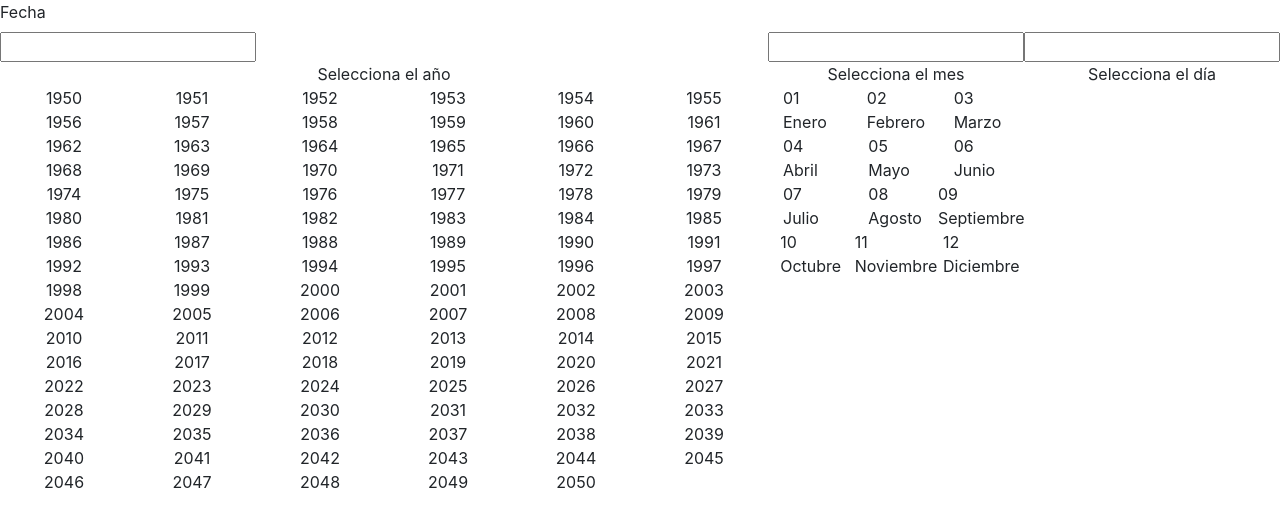
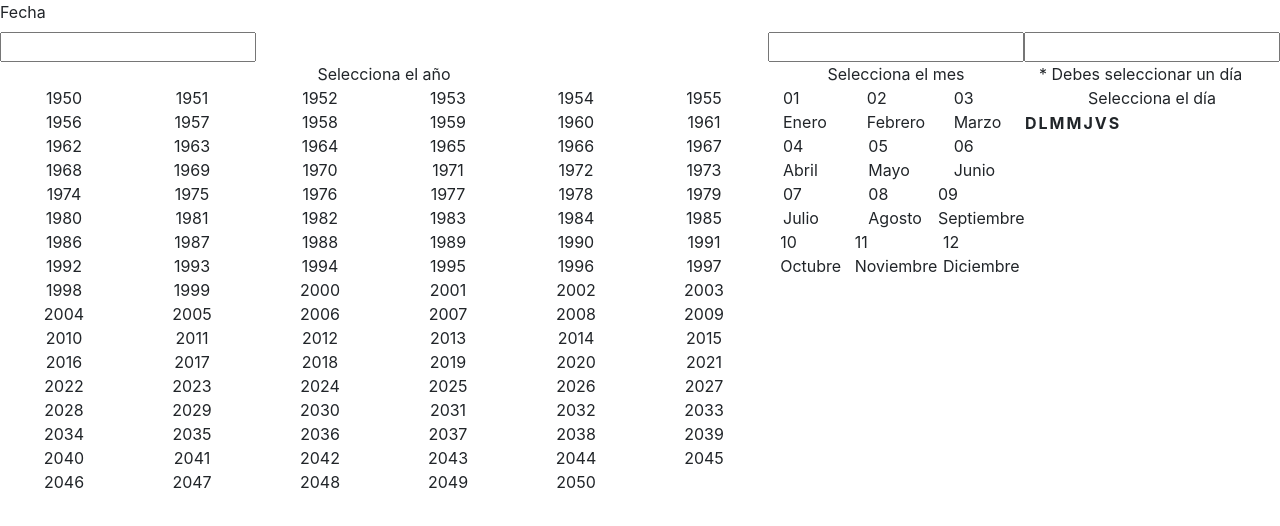
Before and after one commit to jarivera94/GingerDate, an Angular app: page / in a window 1280 px wide. Shown: the top 526 px of the page. Built offline with nearby package versions, Linux system fonts and the light colour scheme.

Commit message:
Add text day with calendar

```diff
--- a/src/app/app.component.html
+++ b/src/app/app.component.html
@@ -1,2 +1,2 @@
 <router-outlet></router-outlet>
-<app-ginger-date-picker [title]="'Fecha'"></app-ginger-date-picker>
+<app-ginger-date-picker #gingerDatePicker [title]="'Fecha'"></app-ginger-date-picker>
--- a/src/app/app.component.ts
+++ b/src/app/app.component.ts
@@ -1,7 +1,7 @@
-import { Component } from '@angular/core';
-import {GingerDateYearService} from './core/services/ginger-date-year.service';
-import {GingerDateMonthService} from './core/services/ginger-date-month.service';
-import {GingerDateDayService} from './core/services/ginger-date-day.service';
+import { Component, ViewChild } from '@angular/core';
+
+import { GingerDatePickerComponent } from './design/groups/ginger-date-picker/ginger-date-picker.component';
+
 @Component({
   selector: 'app-root',
   templateUrl: './app.component.html',
@@ -9,29 +9,8 @@ import {GingerDateDayService} from './core/services/ginger-date-day.service';
 })
 
 export class AppComponent {
-  title = 'GingerDate';
-  private years:  number[];
-  private months: any[];
-  private indexYear ;
-  private indexMonth;
-  constructor(
-    private gingerDateYearService: GingerDateYearService,
-    private gingerDateMonthService: GingerDateMonthService,
-    private gingerDateDayService: GingerDateDayService
-    ) {
 
-  }
+  @ViewChild('gingerDatePicker') gingerDatePicker: GingerDatePickerComponent;
 
-  public getYears() {
-    this.years = this.gingerDateYearService.getYears();
-    console.log(this.years);
-  }
-  public getMonths() {
-    this.months = this.gingerDateMonthService.getMonths();
-    console.log(this.months);
-  }
-
-  public getDaysInMonth() {
-    console.log('getDaysInMonth::',this.gingerDateDayService.getDatesOfMonth(this.years[this.indexYear], this.months[this.indexMonth]['monthKey']));
-  }
+  constructor() { }
 }
--- a/src/app/core/services/ginger-date-day.service.ts
+++ b/src/app/core/services/ginger-date-day.service.ts
@@ -16,6 +16,9 @@ export class GingerDateDayService {
   }
 
   public getDatesOfMonth(year: number, month: number) {
+
+    console.log('year: ' + year);
+    console.log('month: ' + month);
 
     const daysInMont = this.getDaysInMonth(year, month);
     this.datesOfMonth = this.getDates(year, month , daysInMont);
--- a/src/app/design/elements/list-calendar-day/list-calendar-day.component.html
+++ b/src/app/design/elements/list-calendar-day/list-calendar-day.component.html
@@ -1,7 +1,7 @@
 <div class="container-fluid">
   <div class="row">
     <div class="col-md-12 d-flex justify-content-start">
-      {{subtitle}}
+      {{subTitle}}
     </div>
   </div>
   <div class="row">
@@ -10,10 +10,35 @@
     </div>
   </div>
   <div class="row">
-    <div *ngFor="let week of month">
-      <div *ngFor="let day of week" (click)="select(day)">
-        {{day}}
-      </div>
-    </div>
+    <table>
+      <tr>
+        <th scope="col">
+          D
+        </th>
+        <th scope="col">
+          L
+        </th>
+        <th scope="col">
+          M
+        </th>
+        <th scope="col">
+          M
+        </th>
+        <th scope="col">
+          J
+        </th>
+        <th scope="col">
+          V
+        </th>
+        <th scope="col">
+          S
+        </th>
+      </tr>
+      <tr *ngFor="let week of month">
+        <td *ngFor="let day of week" (click)="select(day)">
+          {{day.day}}
+        </td>
+      </tr>
+    </table>
   </div>
 </div>
--- a/src/app/design/elements/list-calendar-day/list-calendar-day.component.ts
+++ b/src/app/design/elements/list-calendar-day/list-calendar-day.component.ts
@@ -1,5 +1,4 @@
-import { Component, OnInit, Output, Input } from '@angular/core';
-import { EventEmitter } from 'events';
+import { Component, EventEmitter, OnInit, Output, Input } from '@angular/core';
 
 @Component({
   selector: 'app-list-calendar-day',
@@ -10,12 +9,18 @@ export class ListCalendarDayComponent implements OnInit {
 
   @Input() title: string;
   @Input() subTitle: string;
-  @Input() listItems: any;
   @Output() selectEvent = new EventEmitter<any>();
+
+  month: any;
 
   constructor() { }
 
   ngOnInit() {
+  }
+
+  setCalendar(month: any) {
+
+    this.month = month;
   }
 
   select(item: any) {
--- a/src/app/design/groups/ginger-date-picker/ginger-date-picker.component.html
+++ b/src/app/design/groups/ginger-date-picker/ginger-date-picker.component.html
@@ -14,6 +14,7 @@
   </div>
   <div>
     <input type="text" [ngModel]="txtDay" />
-    <app-list-calendar-day [title]="'Selecciona el día'" [subTitle]="'* Debes seleccionar un día'"></app-list-calendar-day>
+    <app-list-calendar-day #listDay [title]="'Selecciona el día'" [subTitle]="'* Debes seleccionar un día'"
+      (selectEvent)="selectDay($event)"></app-list-calendar-day>
   </div>
 </div>
--- a/src/app/design/groups/ginger-date-picker/ginger-date-picker.component.ts
+++ b/src/app/design/groups/ginger-date-picker/ginger-date-picker.component.ts
@@ -1,9 +1,10 @@
-import { Component, OnInit, Input } from '@angular/core';
+import { Component, OnInit, Input, ViewChild } from '@angular/core';
 
 import { YearMonthEnum } from 'src/app/core/enums/year-month.enum';
 import { GingerDateYearService } from 'src/app/core/services/ginger-date-year.service';
 import { GingerDateMonthService } from 'src/app/core/services/ginger-date-month.service';
 import { GingerDateDayService } from 'src/app/core/services/ginger-date-day.service';
+import { ListCalendarDayComponent } from '../../elements/list-calendar-day/list-calendar-day.component';
 
 @Component({
   selector: 'app-ginger-date-picker',
@@ -13,6 +14,7 @@ import { GingerDateDayService } from 'src/app/core/services/ginger-date-day.serv
 export class GingerDatePickerComponent implements OnInit {
 
   @Input() title: string;
+  @ViewChild('listDay') listDay: ListCalendarDayComponent;
 
   yearMonthEnum = YearMonthEnum;
 
@@ -24,6 +26,9 @@ export class GingerDatePickerComponent implements OnInit {
   txtMonth: any;
   txtDay: any;
 
+  valMonth: any;
+  valDate: any;
+
   constructor(
     private gingerDateYearService: GingerDateYearService,
     private gingerDateMonthService: GingerDateMonthService,
@@ -33,7 +38,6 @@ export class GingerDatePickerComponent implements OnInit {
 
     this.getYear();
     this.getMonth();
-    this.getDay();
   }
 
   getYear() {
@@ -48,8 +52,7 @@ export class GingerDatePickerComponent implements OnInit {
 
   getDay() {
 
-    this.day = this.gingerDateDayService.getDatesOfMonth(this.year, this.month);
-    console.log(this.day);
+    this.listDay.setCalendar(this.gingerDateDayService.getDatesOfMonth(this.txtYear, this.valMonth));
   }
 
   selectYear(event: any) {
@@ -60,5 +63,13 @@ export class GingerDatePickerComponent implements OnInit {
   selectMonth(event: any) {
 
     this.txtMonth = event.monthKeyAcronym;
+    this.valMonth = event.monthKey;
+    this.getDay();
+  }
+
+  selectDay(event: any) {
+
+    this.txtDay = event.day;
+    this.valDate = event.dateOfDay;
   }
 }
```
